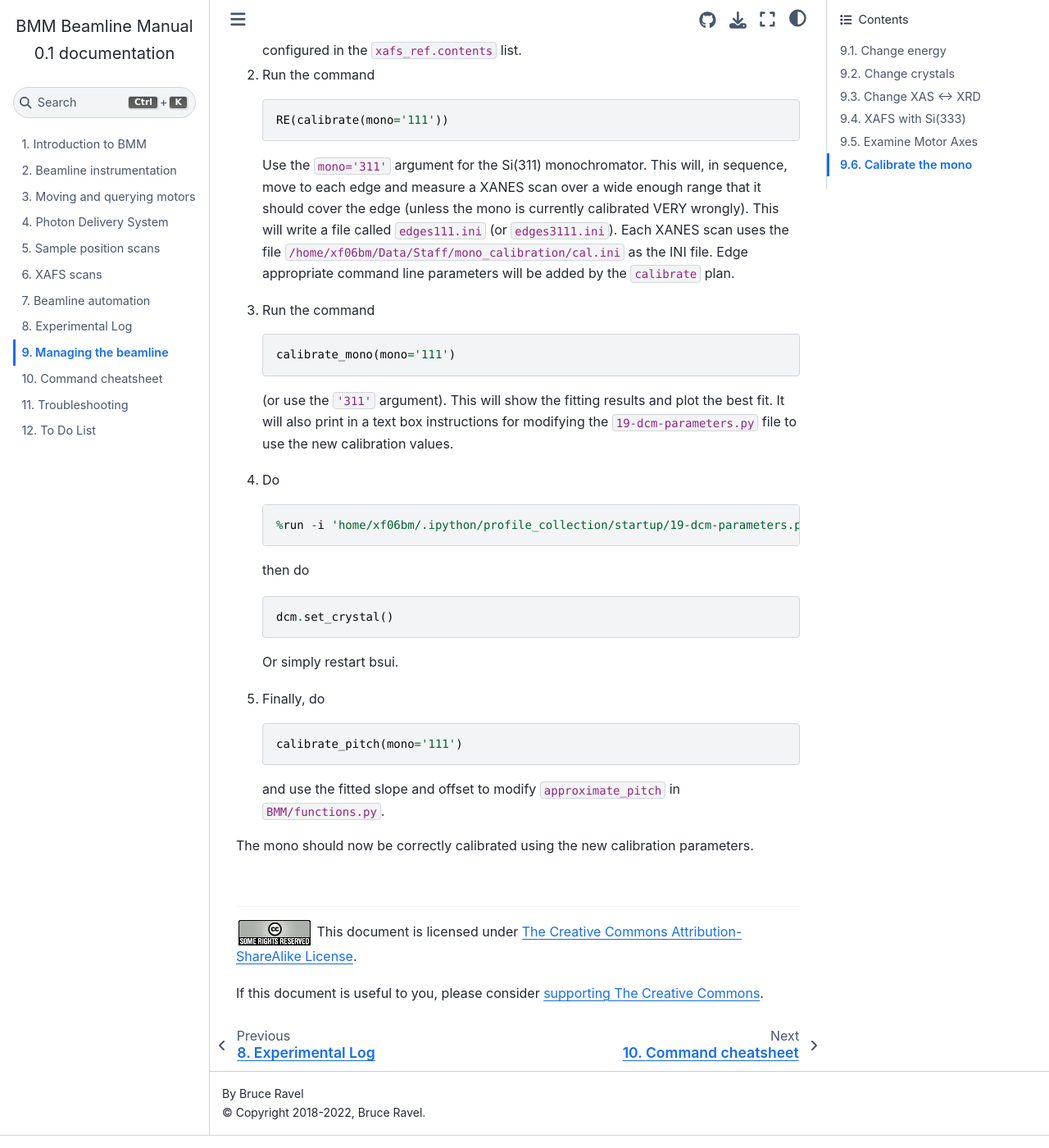
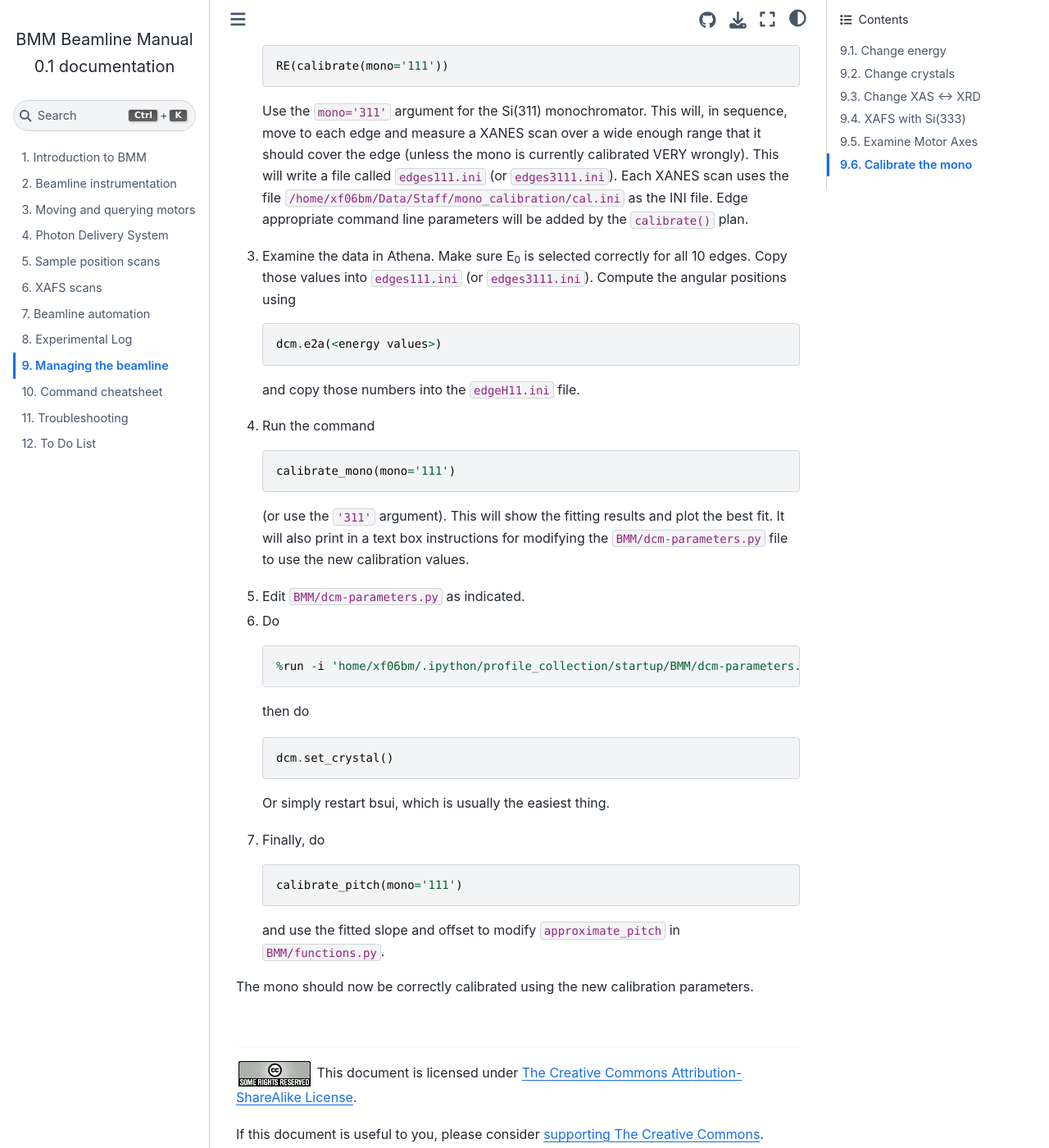
Before and after one commit to NSLS-II-BMM/BeamlineManual, a Sphinx documentation site: the page built from docs/manage.rst, in a window 1280 px wide and 1400 px high, scrolled down 6886 px. Shown: the whole window at 82% size. Built offline with Sphinx 7.4.7 and the Sphinx Book theme 1.1.4, drawn with Linux system fonts in a browser that asks for light colours; some of the changed text lies outside the part shown.

```diff
--- a/docs/manage.rst
+++ b/docs/manage.rst
@@ -209,7 +205,9 @@ goniometer.  If a higher energy is required, substitute the correct
 energy for ``8600`` in the second line.
 
 .. todo:: Determine look-up table for lower energy operations using
-	  both M2 and M3.
+	  both M2 and M3.  This will require a new XAFS table and
+	  adjustments to the limit switches on ``m3_ydo`` and
+	  ``m3_ydi``.
 
 Once the photon delivery system is set, remove the ion chambers and
 insert the XRD flight path into its place.
@@ -375,7 +373,18 @@ Ni, Cu, Zn, Pt, Au, Pb, Nb, and Mo.
    scan uses the file
    :file:`/home/xf06bm/Data/Staff/mono_calibration/cal.ini` as the INI
    file.  Edge appropriate command line parameters will be added by
-   the ``calibrate`` plan.
+   the ``calibrate()`` plan.
+
+#. Examine the data in Athena. Make sure E\ :sub:`0` is selected
+   correctly for all 10 edges. Copy those values into
+   :file:`edges111.ini` (or :file:`edges3111.ini`). Compute the
+   angular positions using
+
+   .. code-block:: python
+
+      dcm.e2a(<energy values>)
+
+   and copy those numbers into the :file:`edgeH11.ini` file.
 
 #. Run the command
 
@@ -385,14 +394,16 @@ Ni, Cu, Zn, Pt, Au, Pb, Nb, and Mo.
 
    (or use the ``'311'`` argument).  This will show the fitting
    results and plot the best fit.  It will also print in a text box
-   instructions for modifying the :file:`19-dcm-parameters.py` file to use
-   the new calibration values.
+   instructions for modifying the :file:`BMM/dcm-parameters.py` file
+   to use the new calibration values.
+
+#. Edit :file:`BMM/dcm-parameters.py` as indicated.
 
 #. Do
 
    .. code-block:: python
 
-      %run -i 'home/xf06bm/.ipython/profile_collection/startup/19-dcm-parameters.py'
+      %run -i 'home/xf06bm/.ipython/profile_collection/startup/BMM/dcm-parameters.py'
 
    then do
 
@@ -400,7 +411,7 @@ Ni, Cu, Zn, Pt, Au, Pb, Nb, and Mo.
 
       dcm.set_crystal()
 
-   Or simply restart bsui.
+   Or simply restart bsui, which is usually the easiest thing.
 
 #. Finally, do
 
```
Also changed, not shown: other parts of docs/manage.rst (+1 -5 lines), docs/cheatsheet.rst (+34 -4 lines), docs/linescans.rst (+6 -1 lines).
